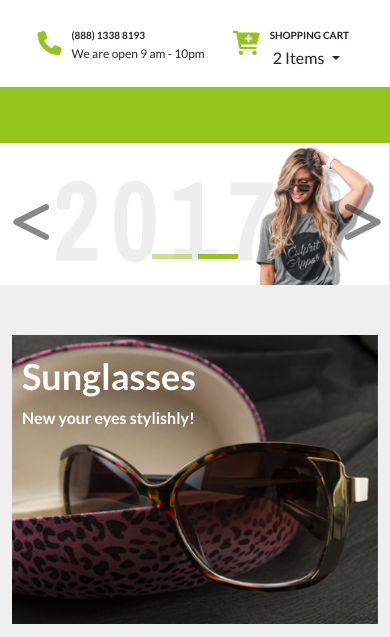
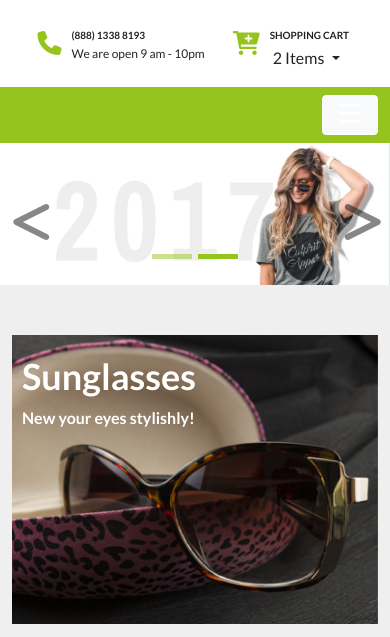
Before and after one commit to PratigyaRajput/E-commerce.github.io, a plain HTML site: page index.html in a window 390 px wide. Shown: the part 190-827 px from the top of the page. Drawn offline with nearby package versions, Linux system fonts and the light colour scheme; a small style sheet from the web is missing.

Commit message:
update css

```diff
--- a/css/style.css
+++ b/css/style.css
@@ -42,6 +42,15 @@ ul {
 }
 .main-btn:hover .fa-solid{
   color: var(--white);
+}
+.navbar-toggler {
+  padding: 0.25rem 0.75rem;
+  font-size: 1.25rem;
+  line-height: 1;
+  background-color: #f8f9fa;
+  border: 1px solid white;
+  border-radius: 0.25rem;
+  transition: box-shadow .15s ease-in-out;
 }
 
 .btn2{
--- a/index.html
+++ b/index.html
@@ -170,7 +170,9 @@
               aria-expanded="false"
               aria-label="Toggle navigation"
             >
-              <span class="navbar-toggler-icon"></span>
+              <span class="navbar-toggler-icon">
+                <i class="fa-solid fa-bars" style="color: white; font-size:26px;"></i>
+              </span>
             </button>
             <div class="collapse navbar-collapse" id="navbarNavDropdown">
               <ul class="navbar-nav m-auto">
```
